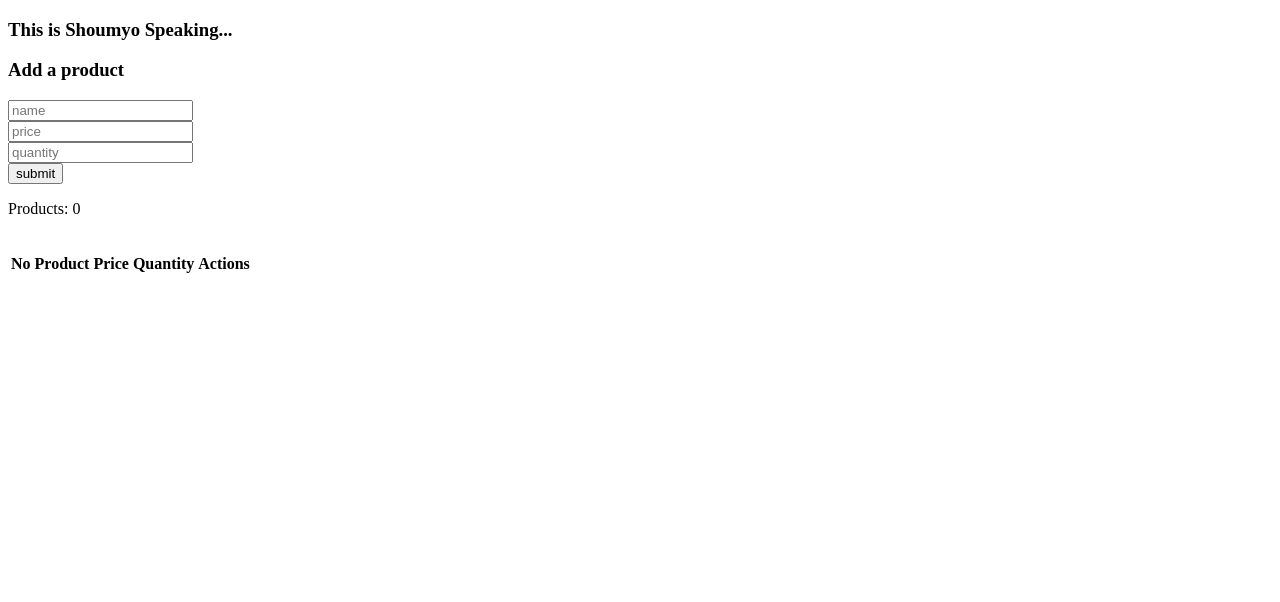
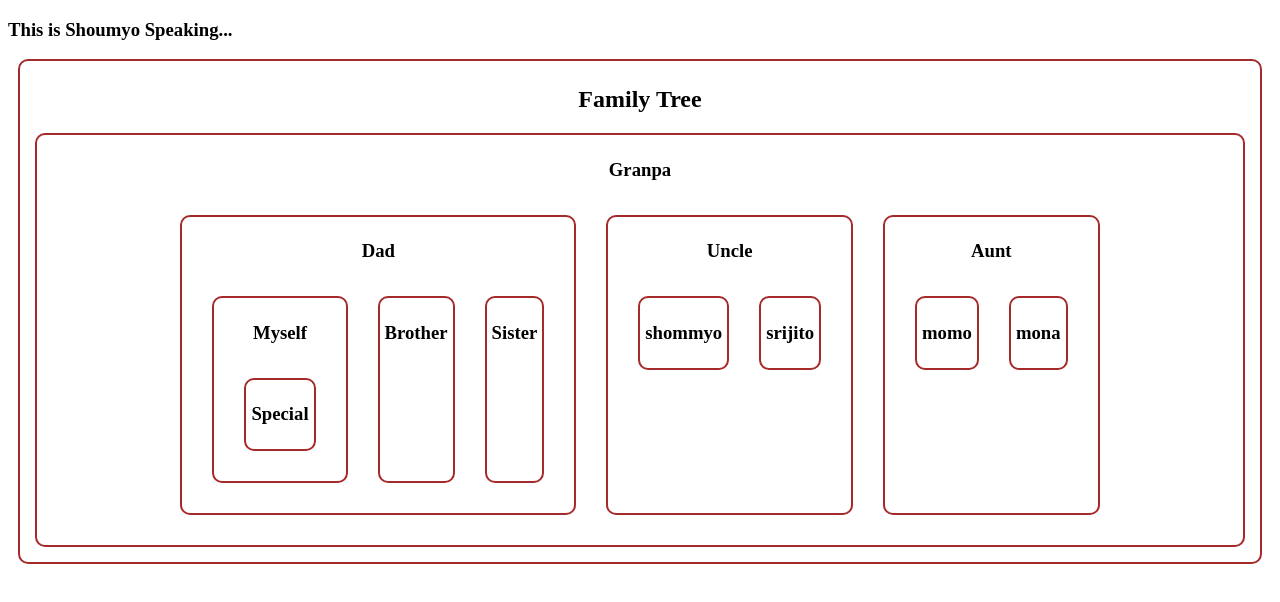
Before and after one commit to shoumyo/explore-react-form, a React (Vite) app: page / in a window 1280 px wide. Shown: the top 602 px of the page. Built offline with nearby package versions, Linux system fonts and the light colour scheme.

Commit message:
add FamilyTree component with family members; include Aunt, Dad, Uncle, and Cousin components

```diff
--- a/src/App.jsx
+++ b/src/App.jsx
@@ -1,5 +1,6 @@
 import './App.css'
 import ControlledField from './Components/ControlledField/ControlledField'
+import FamilyTree from './Components/FamilyTree/FamilyTree'
 import FormAction from './Components/FormAction/FormAction'
 import HookForm from './Components/HookForm/HookForm'
 import ProductManagement from './Components/ProductManagement/ProductManagement'
@@ -17,7 +18,8 @@ function App() {
         {/* <ControlledField></ControlledField> */}
         {/* <UncontrolledField></UncontrolledField> */}
         {/* <HookForm></HookForm> */}
-        <ProductManagement></ProductManagement>
+        {/* <ProductManagement></ProductManagement> */}
+        <FamilyTree></FamilyTree>
       </div>
     </>
   )
--- /dev/null
+++ b/src/Components/FamilyTree/Aunt/Aunt.jsx
@@ -0,0 +1,17 @@
+import React from 'react';
+import Cousin from '../Uncle/Cousin/Cousin';
+
+const Aunt = () => {
+    return (
+        <div className='family-tree'>
+            <h3>Aunt</h3>
+
+            <section className='flex'>
+                <Cousin name='momo'></Cousin>
+                <Cousin name='mona'></Cousin>
+            </section>
+        </div>
+    );
+};
+
+export default Aunt;
--- /dev/null
+++ b/src/Components/FamilyTree/Dad/Brother/Brother.jsx
@@ -0,0 +1,11 @@
+import React from 'react';
+
+const Brother = () => {
+    return (
+        <div className='family-tree'>
+            <h3>Brother</h3>
+        </div>
+    );
+};
+
+export default Brother;
--- /dev/null
+++ b/src/Components/FamilyTree/Dad/Dad.jsx
@@ -0,0 +1,20 @@
+import React from 'react';
+import '../FamilyTree.css';
+import Myself from './Myself/Myself';
+import Brother from './Brother/Brother';
+import Sister from './Sister/Sister';
+
+const Dad = () => {
+    return (
+        <div className='family-tree'>
+            <h3>Dad</h3>
+            <section className='flex'>
+                <Myself></Myself>
+                <Brother></Brother>
+                <Sister></Sister>
+            </section>
+        </div>
+    );
+};
+
+export default Dad;
--- /dev/null
+++ b/src/Components/FamilyTree/Dad/Myself/Myself.jsx
@@ -0,0 +1,15 @@
+import React from 'react';
+import Special from './Special/Special';
+
+const Myself = () => {
+    return (
+        <div className='family-tree'>
+            <h3>Myself</h3>
+            <section className='flex'>
+                <Special></Special>
+            </section>
+        </div>
+    );
+};
+
+export default Myself;
--- /dev/null
+++ b/src/Components/FamilyTree/Dad/Myself/Special/Special.jsx
@@ -0,0 +1,11 @@
+import React from 'react';
+
+const Special = () => {
+    return (
+        <div className='family-tree'>
+            <h3>Special</h3>
+        </div>
+    );
+};
+
+export default Special;
--- /dev/null
+++ b/src/Components/FamilyTree/Dad/Sister/Sister.jsx
@@ -0,0 +1,11 @@
+import React from 'react';
+
+const Sister = () => {
+    return (
+        <div className='family-tree'>
+            <h3>Sister</h3>
+        </div>
+    );
+};
+
+export default Sister;
--- /dev/null
+++ b/src/Components/FamilyTree/FamilyTree.css
@@ -0,0 +1,17 @@
+.family-tree{
+    border: 2px solid brown;
+    gap: 10px;
+    border-radius: 10px;
+    margin: 10px;
+    padding: 5px;
+    justify-content: center;
+    text-align: center;
+}
+.flex{
+    display: flex;
+    gap: 10px;
+    margin: 10px;
+    padding: 5px;
+    justify-content: center;
+    text-align: center;
+}
--- /dev/null
+++ b/src/Components/FamilyTree/FamilyTree.jsx
@@ -0,0 +1,24 @@
+import React from 'react';
+import Granpa from './Granpa/Granpa';
+import Dad from './Dad/Dad';
+import Uncle from './Uncle/Uncle';
+import Aunt from './Aunt/Aunt';
+import './FamilyTree.css';
+
+const FamilyTree = () => {
+    return (
+        <div className='family-tree'>
+            <h2>Family Tree</h2>
+            <div className='family-tree'>
+            <Granpa></Granpa>
+            <section className='flex'>
+                <Dad></Dad>
+                <Uncle></Uncle>
+                <Aunt></Aunt>
+            </section>
+        </div>
+        </div>
+    );
+};
+
+export default FamilyTree;
--- /dev/null
+++ b/src/Components/FamilyTree/Granpa/Granpa.jsx
@@ -0,0 +1,11 @@
+import React from 'react';
+
+const Granpa = () => {
+    return (
+        <div>
+            <h3>Granpa</h3>
+        </div>
+    );
+};
+
+export default Granpa;
--- /dev/null
+++ b/src/Components/FamilyTree/Uncle/Cousin/Cousin.jsx
@@ -0,0 +1,11 @@
+import React from 'react';
+
+const Cousin = ({name}) => {
+    return (
+        <div className='family-tree'>
+            <h3>{name}</h3>
+        </div>
+    );
+};
+
+export default Cousin;
--- /dev/null
+++ b/src/Components/FamilyTree/Uncle/Uncle.jsx
@@ -0,0 +1,16 @@
+import React from 'react';
+import Cousin from './Cousin/Cousin';
+
+const Uncle = () => {
+    return (
+        <div className='family-tree'>
+            <h3>Uncle</h3>
+            <section className='flex'>
+                <Cousin name='shommyo'></Cousin>
+                <Cousin name='srijito'></Cousin>
+            </section>
+        </div>
+    );
+};
+
+export default Uncle;
```
